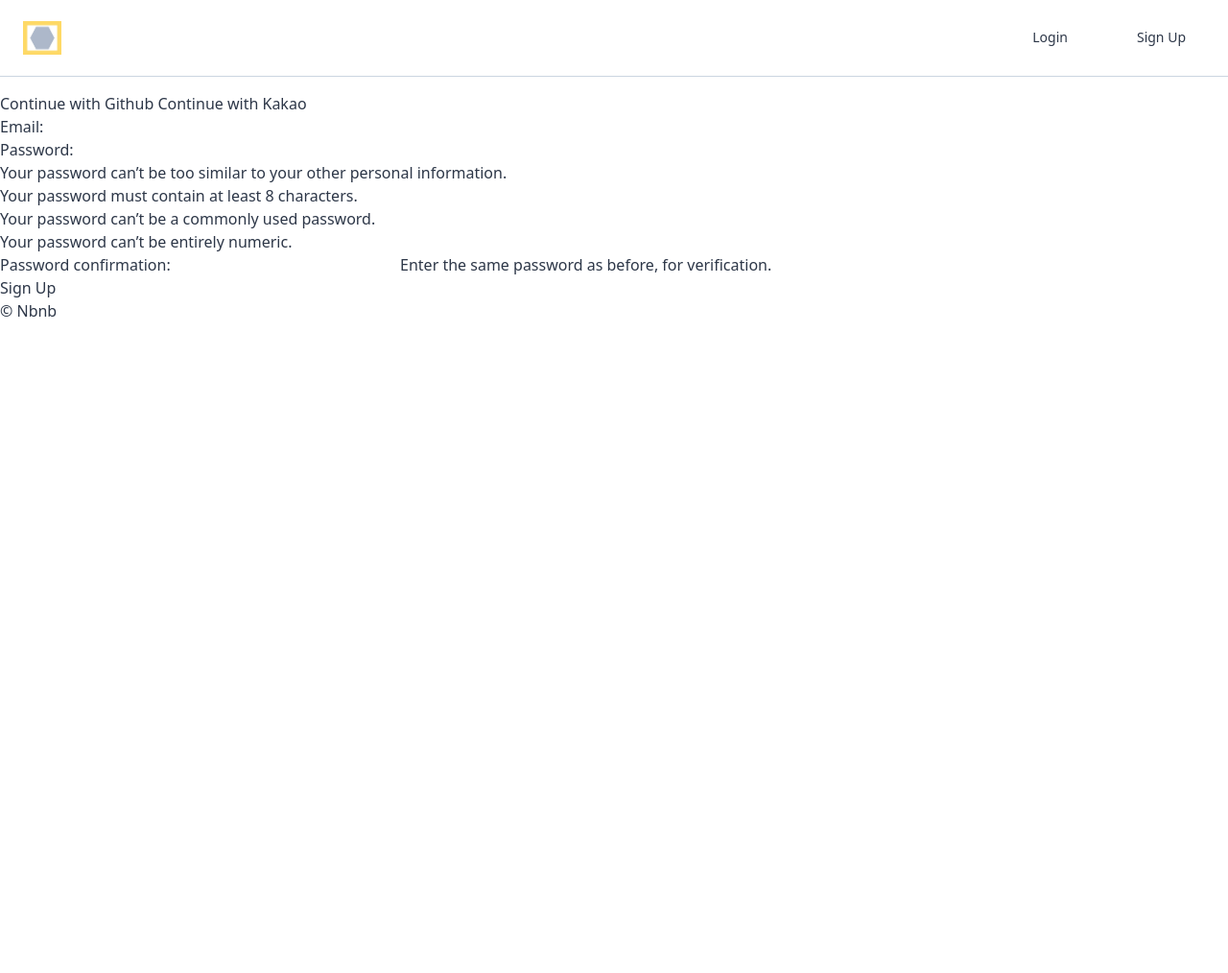
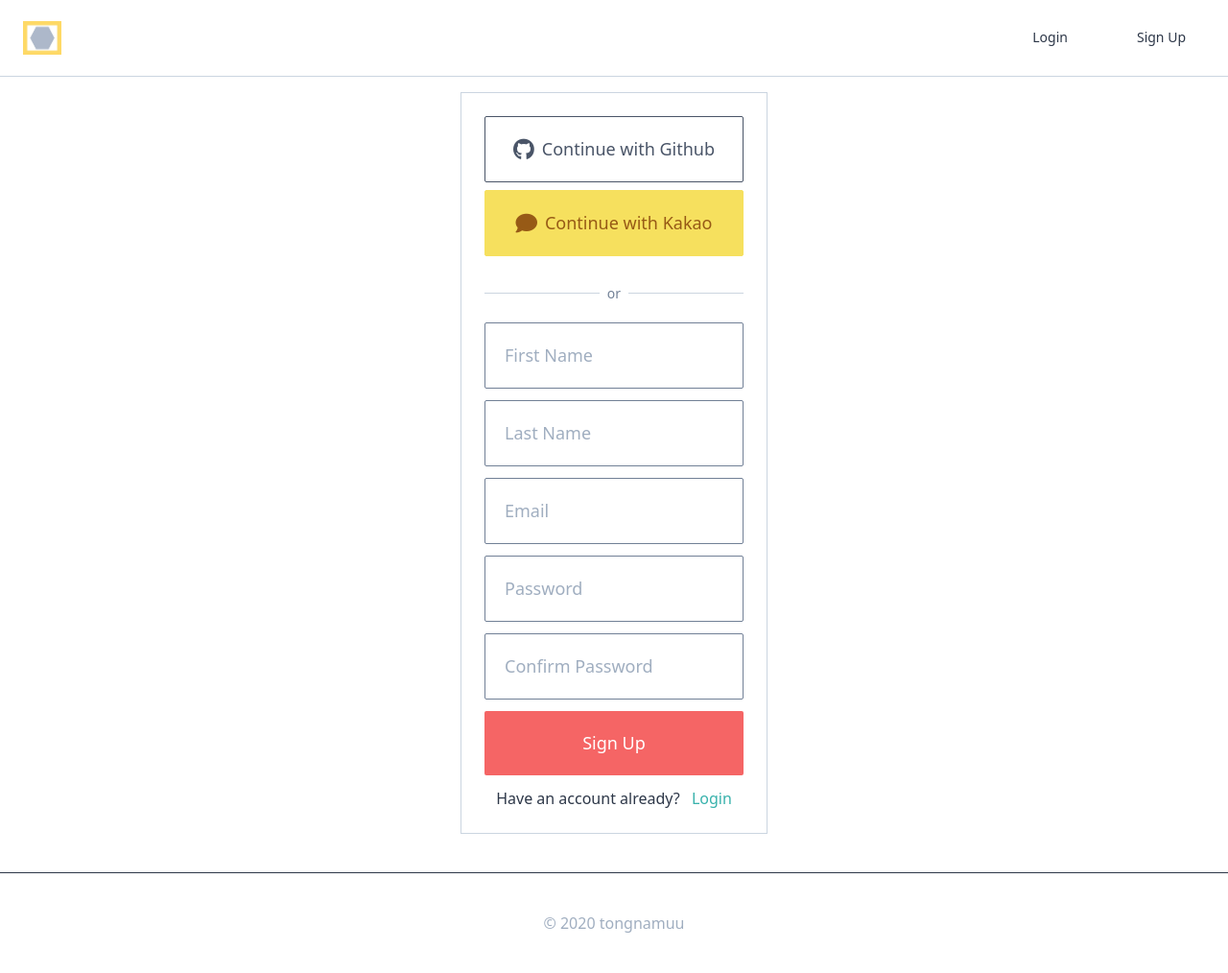
Before and after one commit to tongnamuu/DjangoProject, a Django app: page /users/signup/ in a window 1280 px wide. Shown: the whole page at 96% size. Before the commit the page ends 330 px from the top, so only its background shows below. Run offline with Django 3.2, Linux system fonts and the light colour scheme; some libraries are stand-ins or nearby versions.

Commit message:
Home Login SignUp CSS Completed

```diff
--- a/assets/scss/styles.scss
+++ b/assets/scss/styles.scss
@@ -14,4 +14,19 @@
     @apply border-gray-600;
   }
 }
+.btn {
+  @apply text-center rounded-sm py-5 text-lg font-light w-full;
+}
+
+input {
+  @apply text-left border border-gray-600 px-5 rounded-sm py-5 text-lg font-light w-full;
+  &:focus {
+    @apply outline-none border-teal-500;
+  }
+}
+form {
+  input {
+    @apply mb-3;
+  }
+}
 @tailwind utilities;
--- a/rooms/views.py
+++ b/rooms/views.py
@@ -22,7 +22,7 @@ class HomeView(ListView):
     """HomeView Definition"""
 
     model = models.Room
-    paginate_by = 10
+    paginate_by = 12
     paginate_orphans = 3
     ordering = "created"
     context_object_name = "rooms"
--- a/templates/base.html
+++ b/templates/base.html
@@ -5,10 +5,11 @@
     <meta charset="UTF-8" />
     <meta name="viewport" content="width=device-width, initial-scale=1.0" />
     <meta http-equiv="X-UA-Compatible" content="ie=edge" />
+    <script src="https://kit.fontawesome.com/21bb7fd70a.js" crossorigin="anonymous"></script>
     <link rel="stylesheet" href="{% static "css/styles.css"%}">
     <title>{% block page_title %}{% endblock page_title %}| Nbnb</title>
   </head>
-  <body class="text-gray-800 mt-24">
+  <body class="text-gray-800 mt-24 font-light">
   <header class="container inset-0 max-w-full flex items-center justify-between px-6 h-20 border-b border-gray-400 fixed bg-white">
     <div class="flex items-center w-1/3">
       <a href="{%url "core:home" %}" class="mr-6">
--- a/templates/partials/footer.html
+++ b/templates/partials/footer.html
@@ -1,3 +1,3 @@
-<footer>
-&copy; Nbnb
+<footer class="container mx-auto text-center py-10 border-t font-medium text-gray-500 border-gray-800">
+&copy; 2020 tongnamuu
 </footer>
--- a/templates/partials/social_login.html
+++ b/templates/partials/social_login.html
@@ -1,8 +1,14 @@
-<div>
-    <a href={%url 'users:github-login'%}>
-        Continue with Github
+<div class="flex flex-col w-full">
+    <a href="{%url 'users:github-login'%}" class="btn border border-gray-700 text-gray-700 rounded-sm mb-2">
+        <i class="fab fa-github mr-2 fa-lg"></i>Continue with Github
     </a>
-    <a href={%url "users:kakao-login"%}>
-        Continue with Kakao
+    <a href="{%url "users:kakao-login"%}" class="btn border border-yellow-400 text-yellow-800 rounded-sm mb-2 bg-yellow-400 " >
+        <i class="fas fa-comment mr-2 fa-lg"></i>Continue with Kakao
     </a>
 </div>
+
+<div class="flex items-center w-full my-5">
+    <div class="h-px w-full bg-gray-400"></div>
+    <span class="text-gray-600 font-medium mx-2 text-sm">or</span>
+    <div class="h-px w-full bg-gray-400"></div>
+</div>
--- a/templates/users/signup.html
+++ b/templates/users/signup.html
@@ -9,10 +9,20 @@
 {% endblock search-bar %}
 
 {% block content %}
-{% include 'partials/social_login.html' %}
-<form method="POST" action={%url "users:signup"%}>
-    {% csrf_token %}
-    {{form.as_p}}
-    <button>Sign Up</button>
-</form>
+<div class="container xl:w-1/4 lg:w-5/12 md:w-1/2 mx-auto my-10 flex flex-col items-center border p-6 border-gray-400">
+    {% include 'partials/social_login.html' %}
+    <form method="POST" action={%url "users:signup"%}>
+        {% csrf_token %}
+        {{form.first_name}}
+        {{form.last_name}}
+        {{form.email}}
+        {{form.password}}
+        {{form.password1}}
+        <button class="btn bg-red-500 text-white">Sign Up</button>
+    </form>
+    <div class="mt-3">
+        <span class="mr-2">Have an account already?</span>
+        <a href="{% url 'users:login' %}" class="text-teal-500 font-medium">Login</a>
+    </div>
+</div>
 {% endblock content %}
--- a/users/forms.py
+++ b/users/forms.py
@@ -5,8 +5,12 @@ from django.contrib.auth.forms import UserCreationForm
 
 class LoginForm(forms.Form):
 
-    email = forms.EmailField(required=True)
-    password = forms.CharField(widget=forms.PasswordInput)
+    email = forms.EmailField(
+        required=True, widget=forms.EmailInput(attrs={"placeholder": "Email"})
+    )
+    password = forms.CharField(
+        widget=forms.PasswordInput(attrs={"placeholder": "Password"})
+    )
 
     # def clean_email(self):
     #     email = self.cleaned_data.get("email")
@@ -29,48 +33,57 @@ class LoginForm(forms.Form):
             self.add_error("email", forms.ValidationError("User Does Not Exist"))
 
 
-class SignUpForm(UserCreationForm):
+# class SignUpForm(UserCreationForm):
 
-    email = forms.EmailField()
+#     email = forms.EmailField()
 
+#     class Meta:
+#         model = models.User
+#         fields = {
+#             "email",
+#         }
+
+#     def save(self, *args, **kwargs):
+#         user = super().save(commit=False)
+#         email = self.cleaned_data.get("email")
+#         user.username = email
+#         user.save()
+#         print(user)
+#         return user
+
+
+class SignUpForm(forms.ModelForm):  # you can use UsercreationForm
     class Meta:
         model = models.User
-        fields = {
-            "email",
+        fields = ("first_name", "last_name", "email")
+        widgets = {
+            "first_name": forms.TextInput(attrs={"placeholder": "First Name"}),
+            "last_name": forms.TextInput(attrs={"placeholder": "Last Name"}),
+            "email": forms.EmailInput(attrs={"placeholder": "Email"}),
         }
+
+    password = forms.CharField(
+        widget=forms.PasswordInput(attrs={"placeholder": "Password"})
+    )
+    password1 = forms.CharField(
+        widget=forms.PasswordInput(attrs={"placeholder": "Confirm Password"}),
+    )
+
+    def clean_password1(self):
+        password = self.cleaned_data.get("password")
+        password1 = self.cleaned_data.get("password1")
+        if password != password1:
+            print(f"{password1} and {password}")
+            raise forms.ValidationError("Password Confirmation Failed!")
+        return password
 
     def save(self, *args, **kwargs):
         user = super().save(commit=False)
         email = self.cleaned_data.get("email")
+        password = self.cleaned_data.get("password")
         user.username = email
+        user.set_password(password)
         user.save()
-        print(user)
-        return user
-
-
-# class SignUpForm(forms.ModelForm):  # you can use UsercreationForm
-#     class Meta:
-#         model = models.User
-#         fields = ("first_name", "last_name", "email")
-
-#     password = forms.CharField(widget=forms.PasswordInput)
-#     password1 = forms.CharField(widget=forms.PasswordInput, label="Confirm Password")
-
-#     def clean_password1(self):
-#         password = self.cleaned_data.get("password")
-#         password1 = self.cleaned_data.get("password1")
-#         if password != password1:
-#             print(f"{password1} and {password}")
-#             raise forms.ValidationError("Password Confirmation Failed!")
-#         return password
-
-#     def save(self, *args, **kwargs):
-#         user = super().save(commit=False)
-#         email = self.cleaned_data.get("email")
-#         password = self.cleaned_data.get("password")
-#         user.username = email
-#         user.set_password(password)
-#         user.save()
 
 
 # class SignUpForm(forms.Form):
--- a/users/views.py
+++ b/users/views.py
@@ -135,16 +135,17 @@ def github_callbacK(request):
 
                 profile_json = api_request.json()
                 username = profile_json.get("login", None)
+                print(username)
                 if username is not None:
-                    name = profile_json.get("name")
+                    name = profile_json.get("name", None)
                     email = profile_json.get("email")
                     if email is None:
                         raise GithubException()
                     # bio = profile_json.get("bio")
                     try:
                         user = models.User.objects.get(email=email)
-                        if user.login_method != models.User.LOGIN_GITHUB:
-                            raise GithubException()
+                        # if user.login_method != models.User.LOGIN_GITHUB:
+                        # raise GithubException()
                     except models.User.DoesNotExist:
                         user = models.User.objects.create(
                             username=email,
@@ -159,6 +160,7 @@ def github_callbacK(request):
                     login(request, user)
                     return redirect(reverse("core:home"))
                 else:
+                    print("username error")
                     raise GithubException()
         else:
             raise GithubException()
@@ -207,8 +209,8 @@ def kakao_callback(request):
         name = account.get("nickname")
         try:
             user = models.User.objects.get(email=email)
-            if user.login_method != models.User.LOGIN_KAKAO:
-                raise KakaoException()
+            # if user.login_method != models.User.LOGIN_KAKAO:
+            # raise KakaoException()
         except models.User.DoesNotExist:
             user = models.User.objects.create(
                 email=email,
```
Also changed, not shown: templates/partials/room_card.html (+19 -2 lines), templates/rooms/room_list.html (+7 -16 lines), templates/users/login.html (+14 -6 lines), static/css/styles.css.
